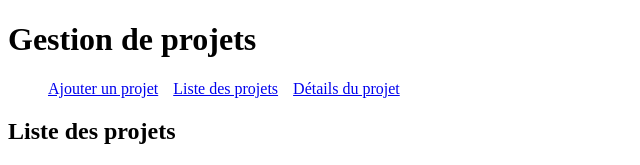
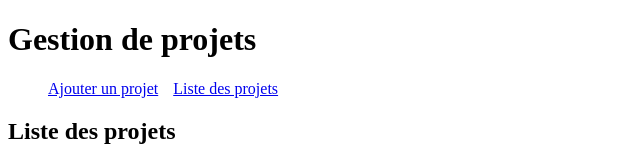
Before and after one commit to FireWxt/gestion_de_projet, an Angular app: page / in a window 1280 px wide. Shown: the top 165 px of the page, without its empty margins (0-640 px from the left). Built offline with nearby package versions, Linux system fonts and the light colour scheme.

Commit message:
Supression detail projet navbar

```diff
--- a/src/app/app.html
+++ b/src/app/app.html
@@ -1,5 +1,5 @@
 <h1>Gestion de projets</h1>
-<ul>
+<ul class = "navBar">
 
   <li>
     <a [routerLink]="'/ajouter-projet'">Ajouter un projet</a>
@@ -9,8 +9,5 @@
     <a [routerLink]="'/'">Liste des projets</a>
   </li>
 
-  <li>
-    <a [routerLink]="'/projet/1'">Détails du projet</a>
-  </li>
 </ul>
 <router-outlet></router-outlet>
```
